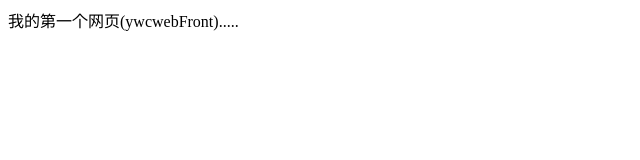
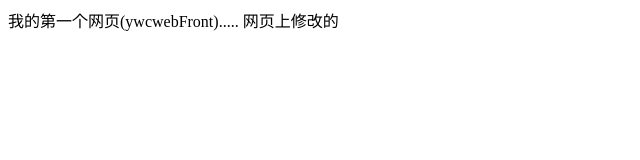
Before and after one commit to rsywcweb/rsywcweb.github.io, a plain HTML site: page index.html in a window 1280 px wide. Shown: the whole page, without its empty margins (0-640 px from the left). Drawn offline with Linux system fonts and the light colour scheme.

Commit message:
Update index.html

```diff
--- a/index.html
+++ b/index.html
@@ -6,5 +6,6 @@
 </head>
 <body>
 	我的第一个网页(ywcwebFront).....
+        网页上修改的
 </body>
 </html>
```
